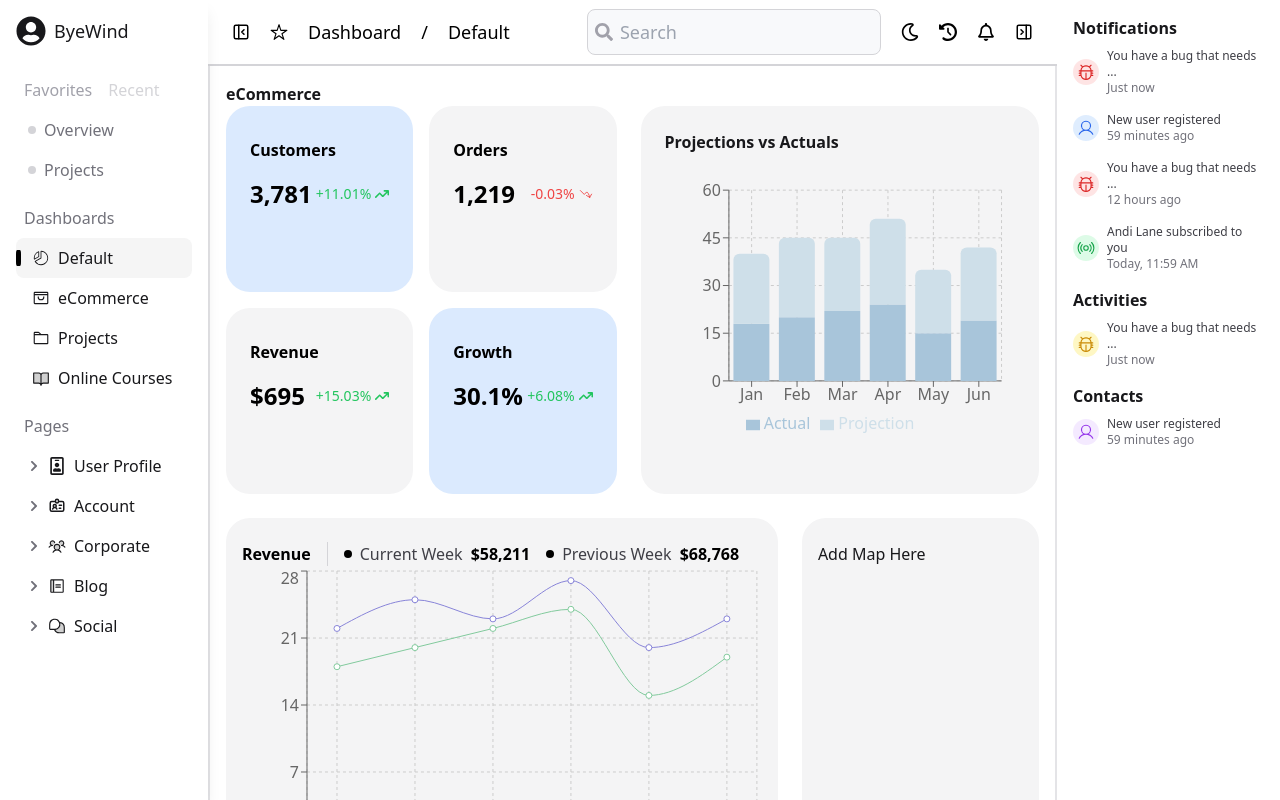
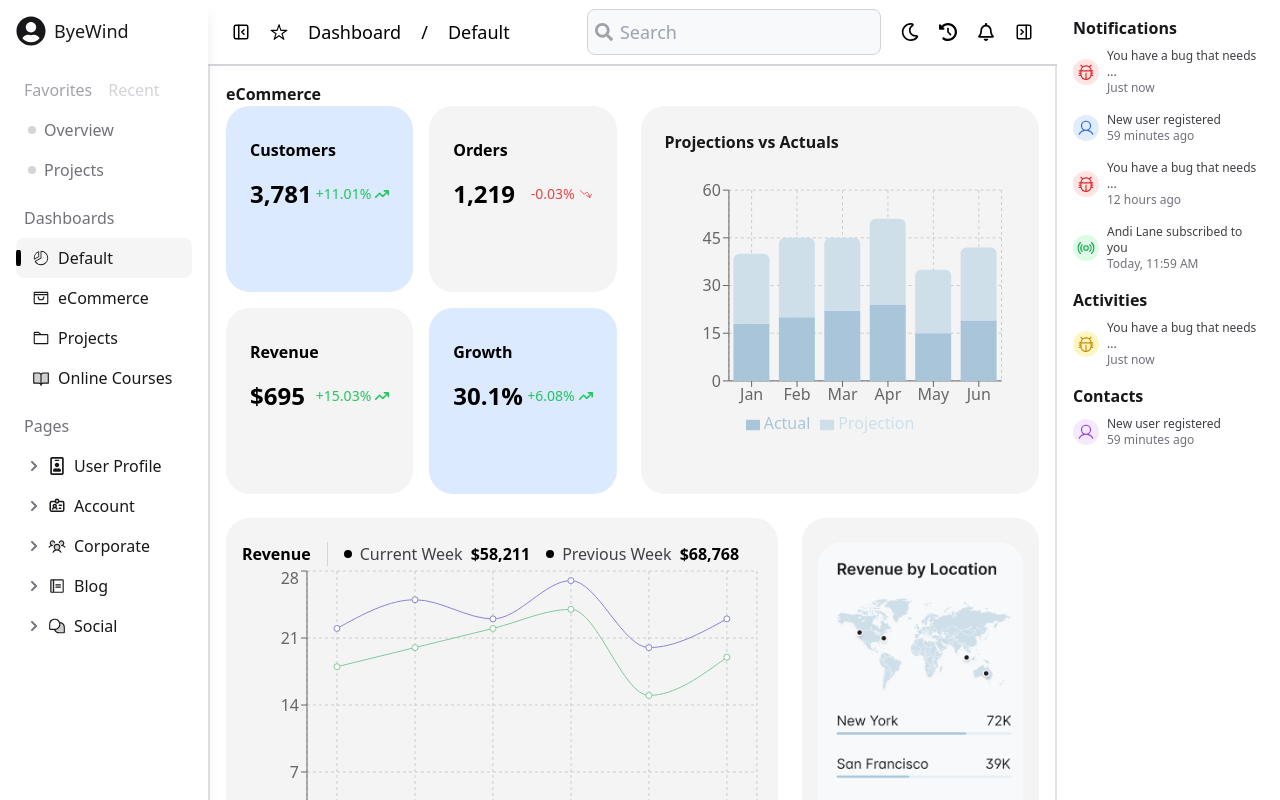
Before and after one commit to anshshah23/byewind-dashboard, a React (Vite) app: page / in a window 1280 px wide. Built offline with nearby package versions, Linux system fonts and the light colour scheme.

Commit message:
map added

```diff
--- a/src/components/Dashboard.jsx
+++ b/src/components/Dashboard.jsx
@@ -2,6 +2,8 @@ import { BarChart, Bar, XAxis, YAxis, CartesianGrid, Tooltip, Legend, Responsive
 import { PieChart, Pie, Sector, Cell } from 'recharts';
 import { FaArrowTrendUp } from "react-icons/fa6";
 import { HiOutlineArrowTrendingDown } from "react-icons/hi2";
+import lightMap from '/Image/lightMap.png'
+import darkMap from '/Image/darkMap.png'
 import {
     LineChart,
     Line,
@@ -172,8 +174,11 @@ export default function Dashboard() {
                     </div>
 
                     <div className={`w-[30%] h-full rounded-3xl py-6 px-4  ${isDarkMode ? 'bg-zinc-800 text-white fade-in' : 'bg-zinc-100 text-zinc-900 fade-out'}`}>
-                        <h1>Add Map Here</h1>
+                        {
+                            isDarkMode ? <img src={darkMap} alt="" className="w-full h-full object-cover rounded-3xl" /> : <img src={lightMap} alt="" className="w-full h-full object-cover rounded-3xl" />
+                        }
                     </div>
+
                 </div>
 
                 <div className='flex flex-col md:flex-row gap-6 h-[380px] w-full mt-6'>
```
Also changed, not shown: public/Image/darkMap.png (added), public/Image/lightMap.png (added).
